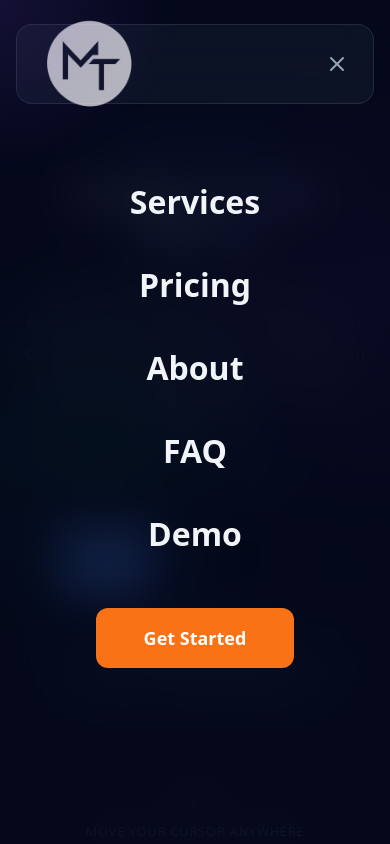
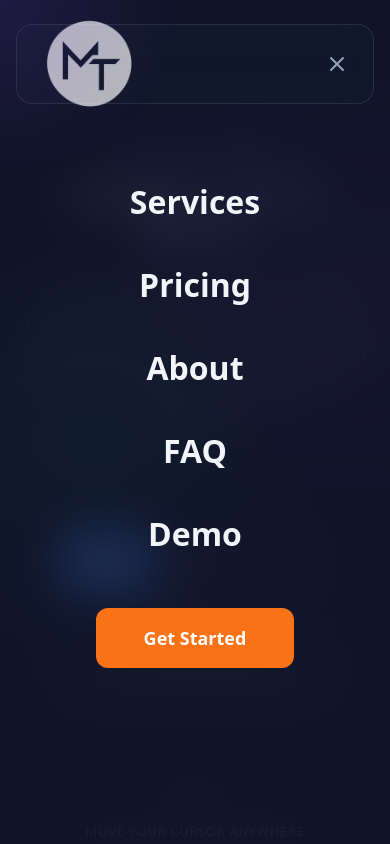
Before and after one commit to McWhorter-Thomasson-Digital-Tech/Website, a Next.js app: page /demo in a window 390 px wide. Both pictures are taken after a click on the button "Open menu". Shown: the top 844 px of the page. Built offline with nearby package versions, Linux system fonts and the light colour scheme.

Commit message:
Fix: Can't test if it is actually fixed, but bug on mobile Safari menu causing top and bottom to go opaque.

```diff
--- a/src/app/globals.css
+++ b/src/app/globals.css
@@ -225,7 +225,7 @@ button {
 
 .dark {
   color-scheme: dark;
-  --background: #020617;
+  --background: #111529;
   /* Synchronized with slate-950 for seamless Safari margins */
   --foreground: #F1F5F9;
   --card: #131B2E;
--- a/src/components/layout/Header/Header.module.css
+++ b/src/components/layout/Header/Header.module.css
@@ -157,10 +157,7 @@
   background: color-mix(in srgb, var(--background), transparent 20%);
   backdrop-filter: blur(24px);
   z-index: -1;
-  opacity: 0;
-  pointer-events: none;
   transition: all 400ms cubic-bezier(0.4, 0, 0.2, 1);
-  display: flex;
   align-items: center;
   justify-content: center;
 }
@@ -168,6 +165,13 @@
 .mobileMenuVisible {
   opacity: 1;
   pointer-events: auto;
+  display: flex;
+}
+
+.mobileMenuHidden {
+  opacity: 0;
+  pointer-events: none;
+  display: none;
 }
 
 .mobileNav {
--- a/src/components/layout/Header/Header.tsx
+++ b/src/components/layout/Header/Header.tsx
@@ -76,7 +76,7 @@ export function Header() {
 
 
       {/* Mobile Menu Overlay */}
-      <div className={`${styles.mobileMenu} ${isMenuOpen ? styles.mobileMenuVisible : ''}`}>
+      <div className={`${styles.mobileMenu} ${isMenuOpen ? styles.mobileMenuVisible : styles.mobileMenuHidden}`}>
         <nav className={styles.mobileNav}>
           {navLinks.map((link, index) => (
             <Link
```
